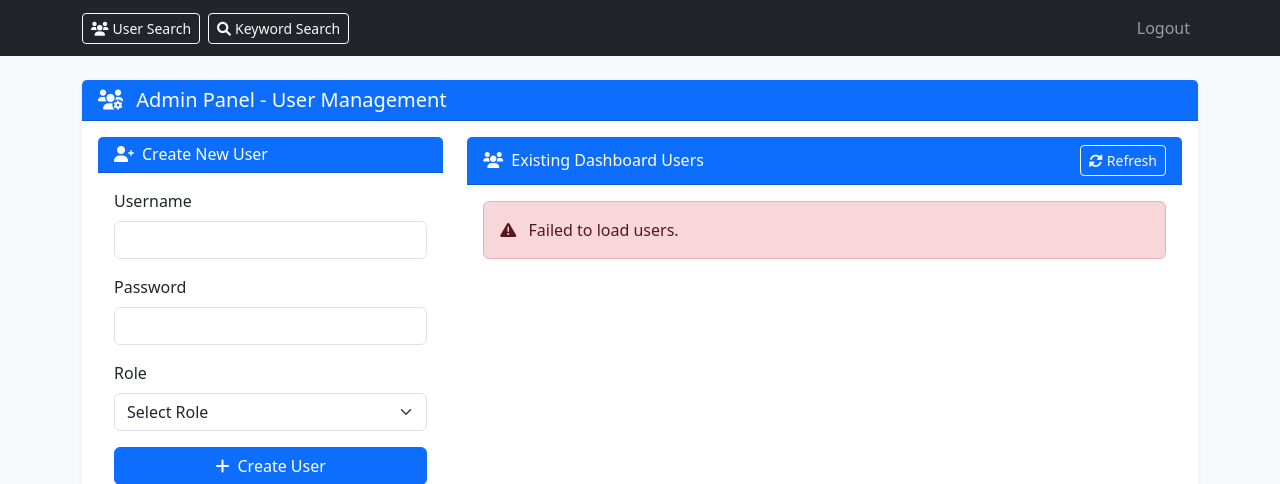
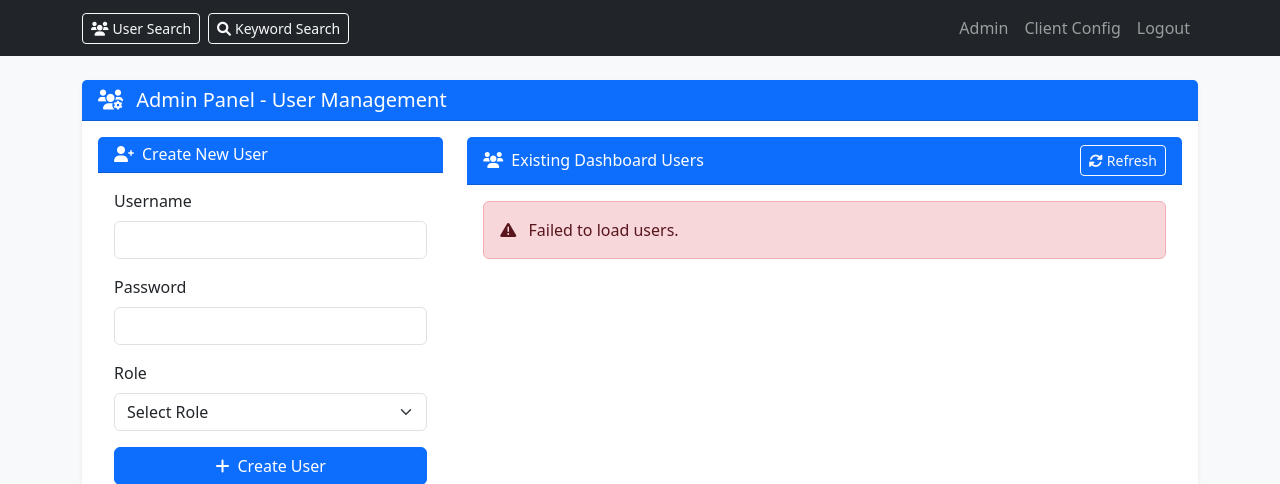
Before and after one commit to hefi46/BrowserReporterConsole, a FastAPI app: template backend/templates/admin.html in a window 1280 px wide. Shown: the top 484 px of the page. Run offline with FastAPI, Linux system fonts and the light colour scheme; the template is opened without the code that fills it, so the values that code supplies are empty; parts of the project's set-up code (start-up, migrations or seed data) failed here and were passed over; some libraries are stand-ins or nearby versions.

Commit message:
fix(nav): show admin/client config links in admin page + dev/prod docker split
- Remove display:none from admin and client config navigation links in admin.html
- Add docker-compose.override.yml with volume mount for live development
- Remove obsolete 'version' field from docker-compose files (Docker Compose v2+)

This ensures consistent navigation across all pages and enables immediate
template/code changes during development while keeping production deployment
clean with immutable containers.

🤖 Generated with [Claude Code](https://claude.com/claude-code)

Co-Authored-By: Claude <noreply@anthropic.com>

```diff
--- a/backend/templates/admin.html
+++ b/backend/templates/admin.html
@@ -23,8 +23,8 @@
                 <a class="btn btn-outline-light btn-sm" href="/keyword-search"><i class="fas fa-search me-1"></i>Keyword Search</a>
             </div>
             <div class="navbar-nav ms-auto d-flex align-items-center">
-                <a class="nav-link" href="/admin" id="adminLink" style="display: none;">Admin</a>
-                <a class="nav-link" href="/client-config" id="clientConfigLink" style="display: none;">Client Config</a>
+                <a class="nav-link" href="/admin">Admin</a>
+                <a class="nav-link" href="/client-config">Client Config</a>
                 <a class="nav-link" href="/logout">Logout</a>
             </div>
         </div>
--- /dev/null
+++ b/docker-compose.override.yml
@@ -0,0 +1,4 @@
+services:
+  backend:
+    volumes:
+      - ./backend:/app
--- a/docker-compose.yml
+++ b/docker-compose.yml
@@ -1,5 +1,3 @@
-version: "3.9"
-
 services:
   db:
     image: postgres:15
```
